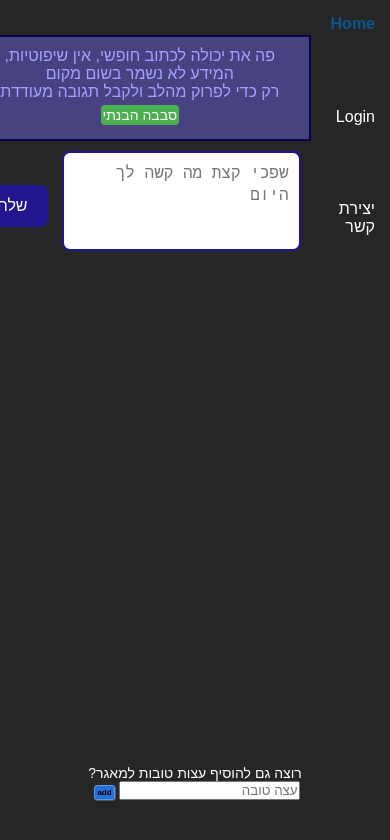
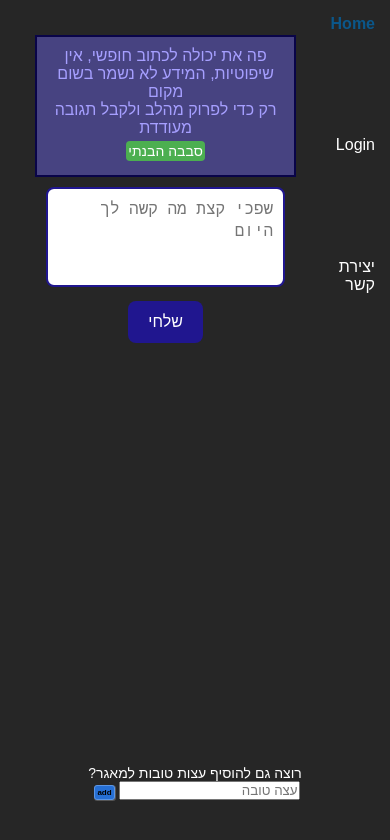
Before and after one commit to Or0naa/beStrongClient, a React (Vite) app: page / in a window 390 px wide. Shown: the top 840 px of the page. Built offline with nearby package versions, Linux system fonts and the light colour scheme; no server answers; a web font is replaced by a local one.

Commit message:
small screan

```diff
--- a/src/pages/Home/style.module.css
+++ b/src/pages/Home/style.module.css
@@ -96,3 +96,29 @@ textarea {
   font-family: 'IBM Plex Sans Hebrew', sans-serif;
 
 }
+
+@media only screen and (max-width: 600px) {
+  /* Container styles */
+  .container {
+    max-width: 100%; /* Adjusting max-width for smaller screens */
+  }
+
+  /* Footer styles */
+  .footer {
+    width: 100%; /* Adjusting width for smaller screens */
+    left: 0; /* Centering the footer on small screens */
+  }
+
+  /* AddAdvice component styles */
+
+
+  .today {
+    width: 100%; /* Making the "today" textarea full width on small screens */
+    margin-right: 0; /* Removing right margin on small screens */
+  }
+
+  .textareaContainer {
+    flex-direction: column; /* Stack items vertically on small screens */
+    gap: 0; /* Removing the gap between items on small screens */
+  }
+}
```
